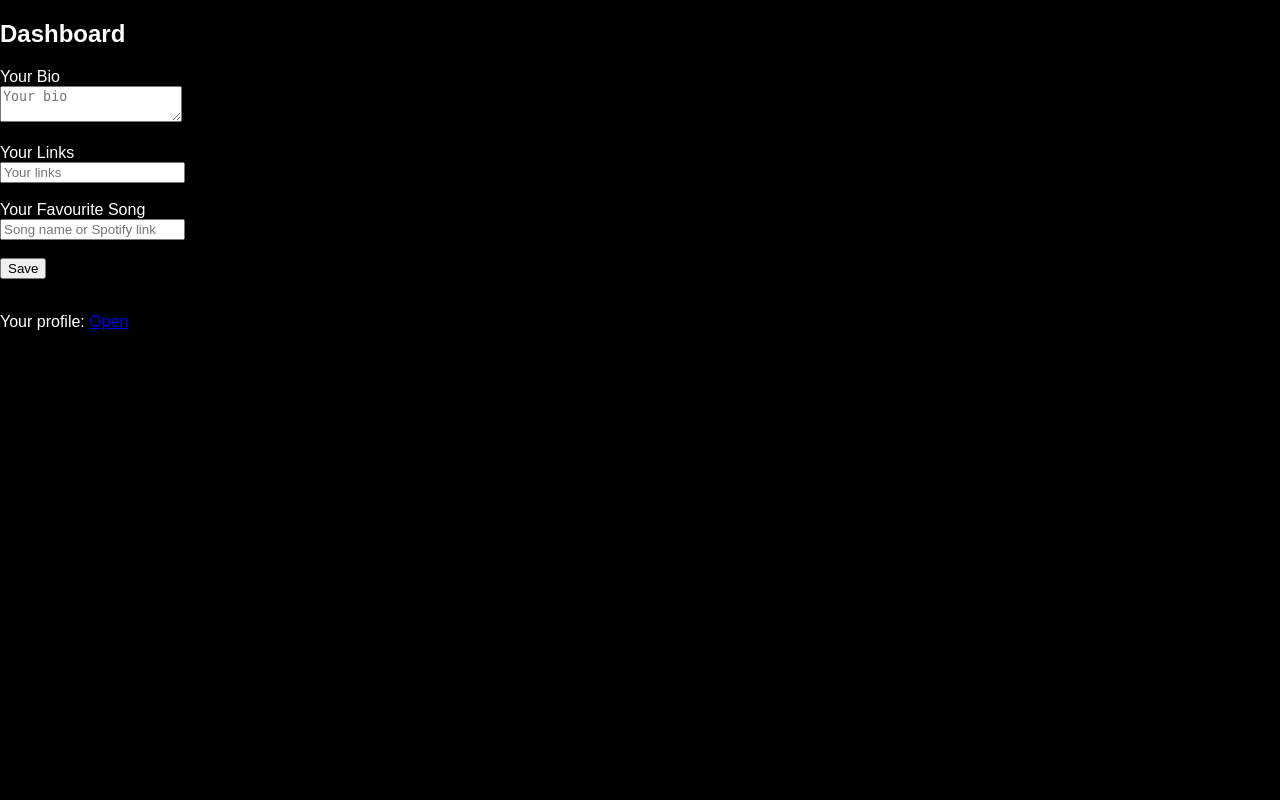
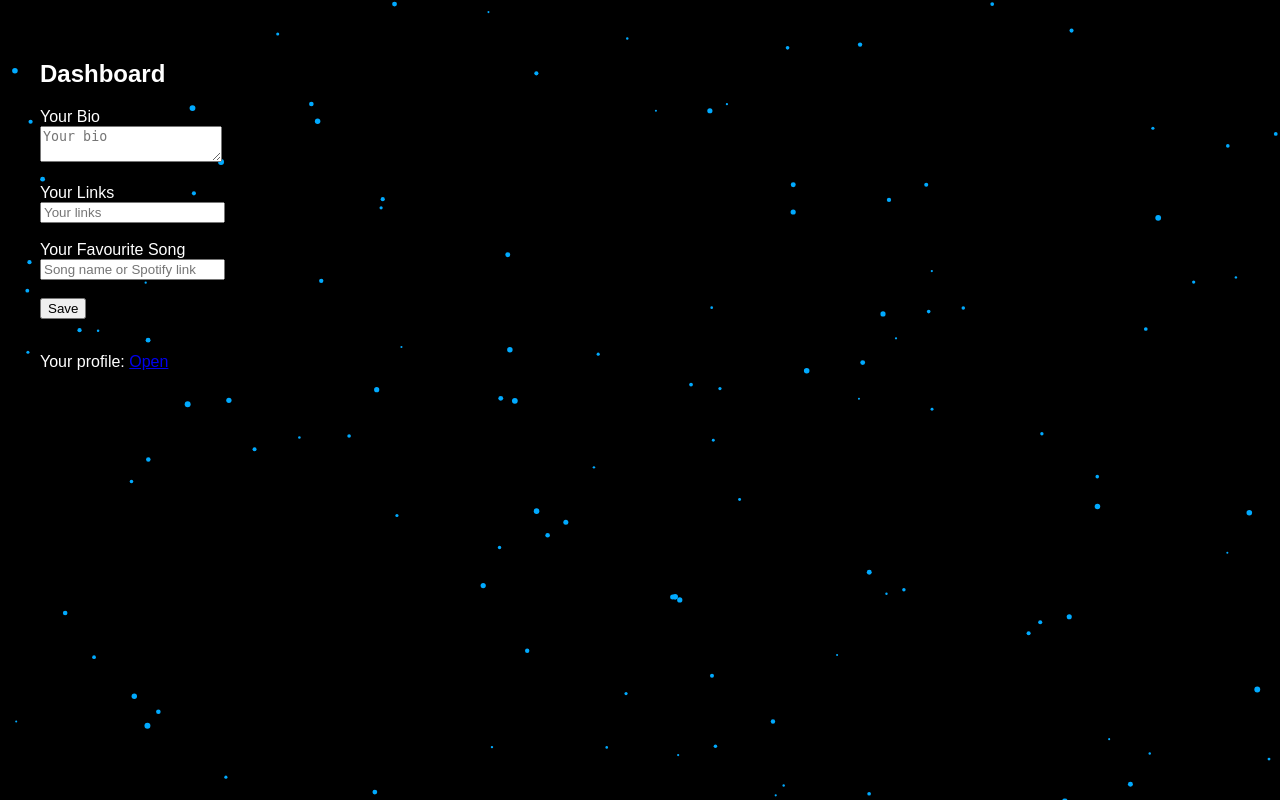
Before and after one commit to revgodgod74-glitch/pythonprofile, a Flask app: template templates/dashboard.html in a window 1280 px wide. Run offline with Flask 3, Linux system fonts and the light colour scheme; the template is opened without the code that fills it, so the values that code supplies are empty.

Commit message:
Update dashboard.html

```diff
--- a/templates/dashboard.html
+++ b/templates/dashboard.html
@@ -5,7 +5,12 @@
   <link rel="stylesheet" href="/static/style.css">
 </head>
 <body>
+
+<!-- PARTICLE CANVAS -->
 <canvas id="particles"></canvas>
+
+<!-- CONTENT -->
+<div class="content">
 
   <h2>Dashboard</h2>
 
@@ -31,5 +36,49 @@
 
   <p>Your profile: <a href="/{{ user[0] }}">Open</a></p>
 
+</div>
+
+<!-- PARTICLE SCRIPT -->
+<script>
+const canvas = document.getElementById("particles");
+const ctx = canvas.getContext("2d");
+
+canvas.width = window.innerWidth;
+canvas.height = window.innerHeight;
+
+let particles = [];
+
+for (let i = 0; i < 120; i++) {
+  particles.push({
+    x: Math.random() * canvas.width,
+    y: Math.random() * canvas.height,
+    r: Math.random() * 2 + 1,
+    dx: (Math.random() - 0.5),
+    dy: (Math.random() - 0.5)
+  });
+}
+
+function animate() {
+  ctx.clearRect(0, 0, canvas.width, canvas.height);
+  ctx.fillStyle = "#00aaff";
+
+  particles.forEach(p => {
+    p.x += p.dx;
+    p.y += p.dy;
+
+    if (p.x < 0 || p.x > canvas.width) p.dx *= -1;
+    if (p.y < 0 || p.y > canvas.height) p.dy *= -1;
+
+    ctx.beginPath();
+    ctx.arc(p.x, p.r + p.y, p.r, 0, Math.PI * 2);
+    ctx.fill();
+  });
+
+  requestAnimationFrame(animate);
+}
+
+animate();
+</script>
+
 </body>
 </html>
```
Lines whose indentation alone changed are shown as unchanged.
